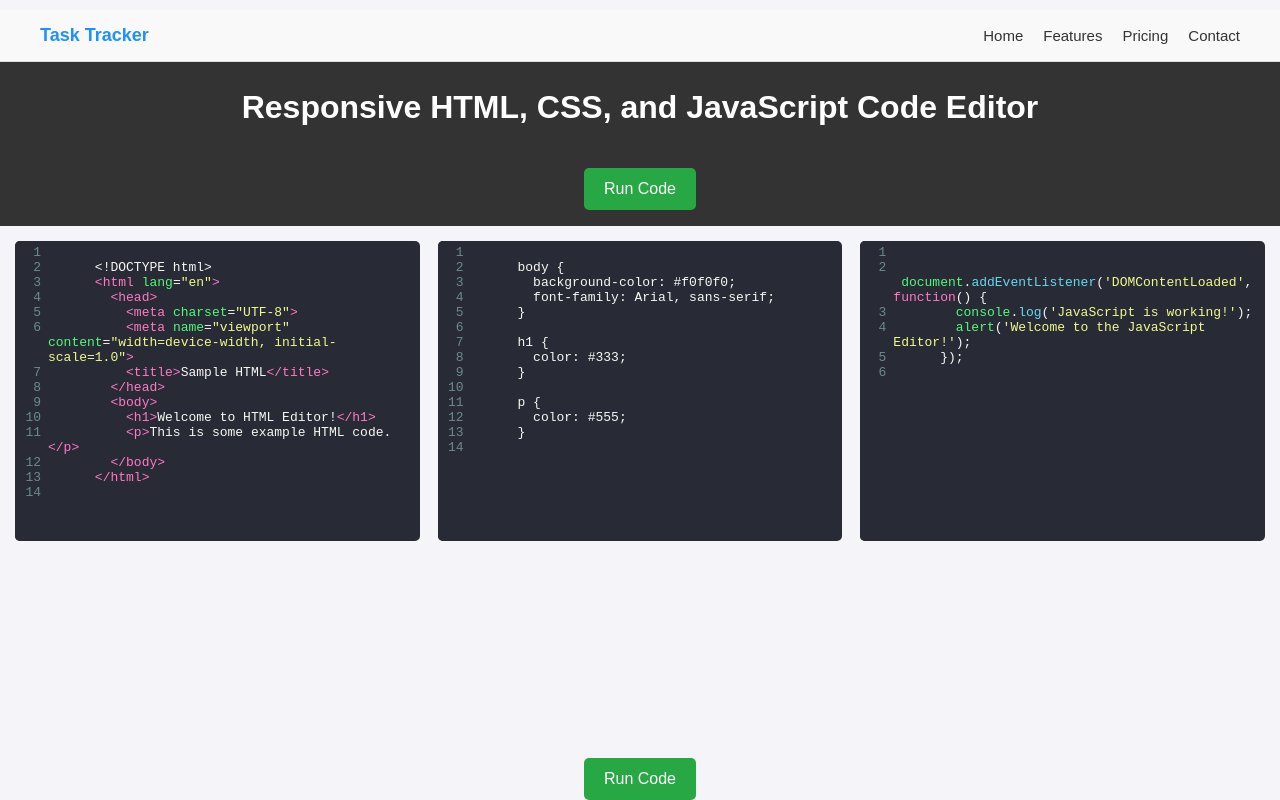
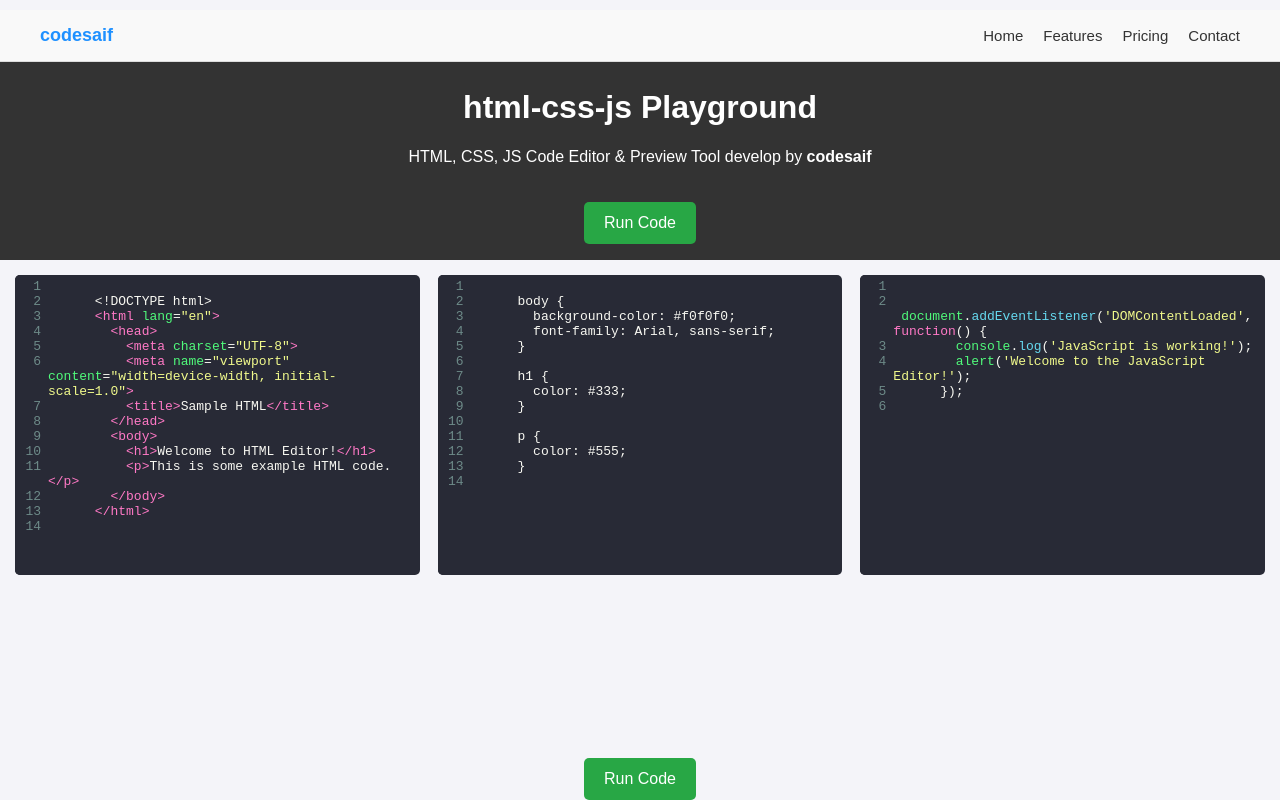
Before and after one commit to codesaif-in/html-css-js-playground, a plain HTML site: page index.html in a window 1280 px wide. Drawn offline with nearby package versions, Linux system fonts and the light colour scheme.

Commit message:
Update index.html

```diff
--- a/index.html
+++ b/index.html
@@ -348,13 +348,13 @@
 
 
   <div class="navbar-container">
-      <a href="#" class="logo">Task Tracker</a>
+      <a href="#" class="logo">codesaif</a>
       <nav class="nav-links">
           <ul class="menu">
               <li><a href="#home">Home</a></li>
               <li><a href="#features">Features</a></li>
               <li><a href="#pricing">Pricing</a></li>
-              <li><a href="#contact">Contact</a></li>
+              <li><a href="t.me/spy_xyz">Contact</a></li>
           </ul>
       </nav>
       <div class="hamburger" id="hamburger">
@@ -377,7 +377,9 @@
 
 
 <header>
-  <h1>Responsive HTML, CSS, and JavaScript Code Editor</h1>
+  <h1><strong> html-css-js Playground</strong></h1>
+  <p>HTML, CSS, JS Code Editor & Preview Tool develop by <b>codesaif</b></p>
+
   <button onclick="runCode()">Run Code</button>
 </header>
 
```
